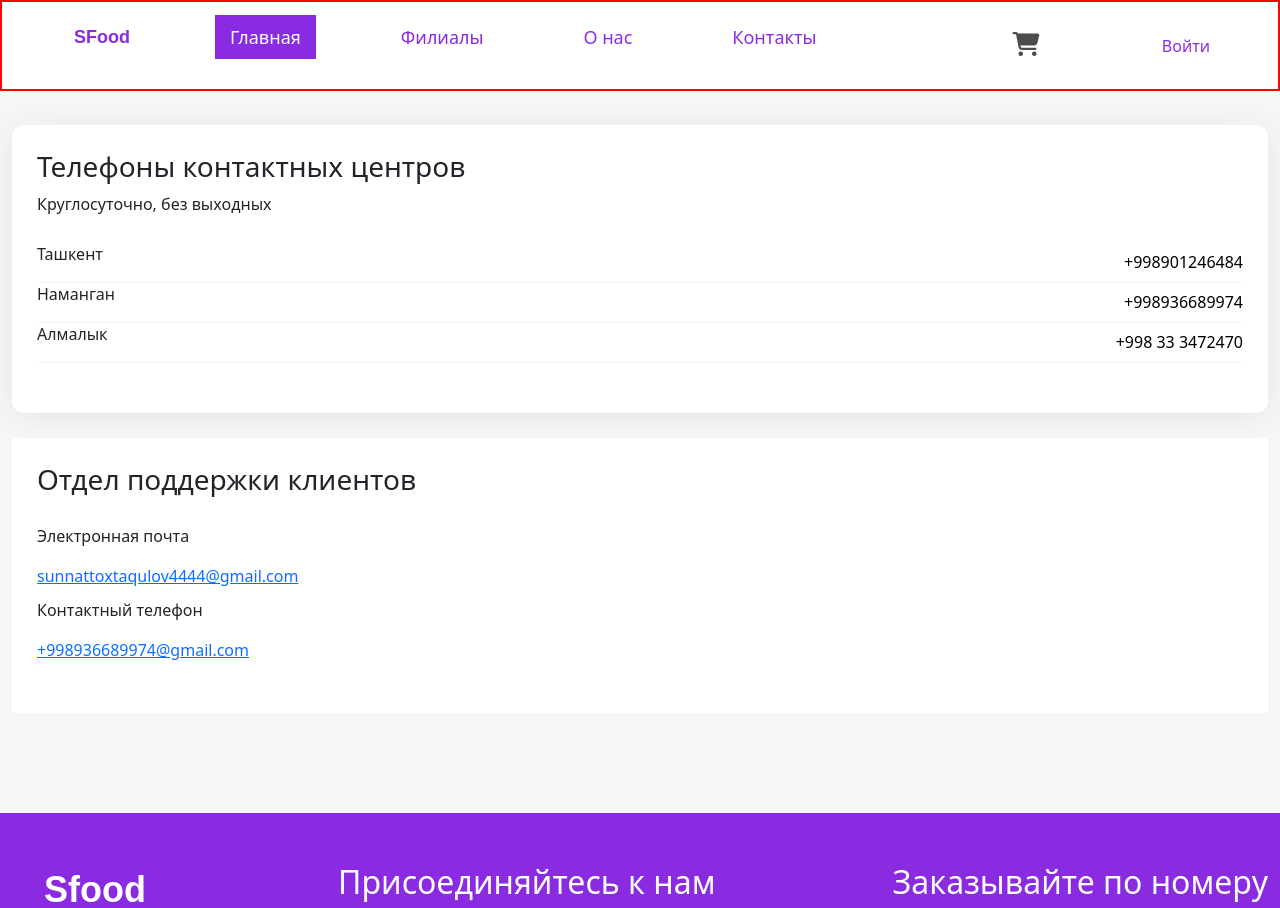
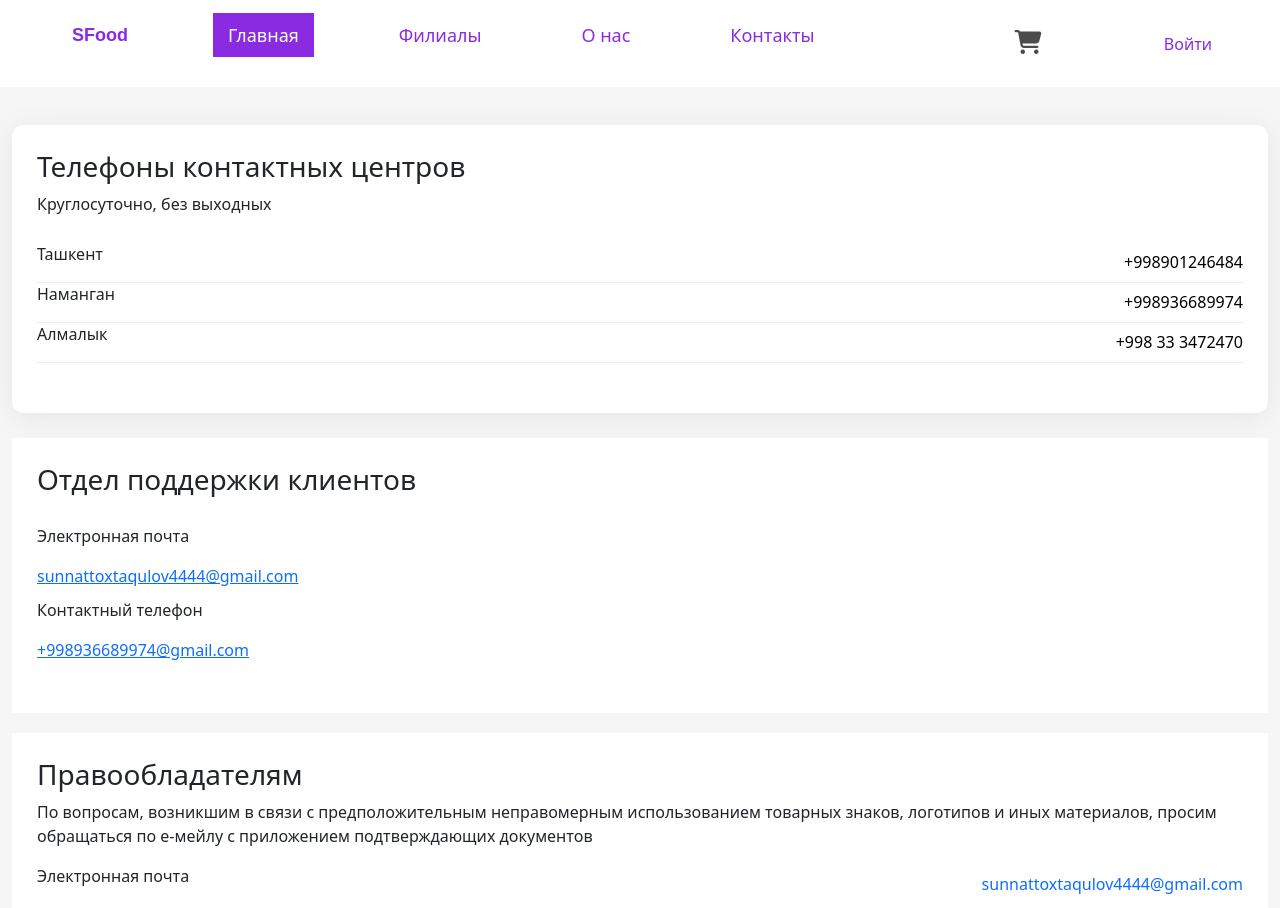
Before and after one commit to Sunnat0401/Sfood, a React (Vite) app in the folder sfood/: page /contact in a window 1280 px wide. Shown: the top 908 px of the page. Built offline with nearby package versions, Linux system fonts and the light colour scheme.

Commit message:
git add contact file

```diff
--- a/sfood/src/Components/Footer/Footer.jsx
+++ b/sfood/src/Components/Footer/Footer.jsx
@@ -1,4 +1,5 @@
 
+import { Link } from 'react-router-dom'
 import './Footer.css'
 const Footer = () => {
   return (
@@ -6,11 +7,11 @@ const Footer = () => {
         <div className="container">
                 <div className="footer-top">
                     <ul className="footer-lists">
-                        <li className="footer-list"><a href="#" className="footer-link footer-logo">Sfood</a></li>
-                        <li className="footer-list"><a href="#" className="footer-link">Главная</a></li>
-                        <li className="footer-list"><a href="#" className="footer-link">Филиалы</a></li>
-                        <li className="footer-list"><a href="#" className="footer-link">О нас</a></li>
-                        <li className="footer-list"><a href="#" className="footer-link">Контакты</a></li>
+                        <li className="footer-list"><Link to="/" className="footer-link footer-logo">Sfood</Link></li>
+                        <li className="footer-list"><Link to="/" className="footer-link">Главная</Link></li>
+                        <li className="footer-list"><Link to="/fillial" className="footer-link">Филиалы</Link></li>
+                        <li className="footer-list"><Link to="/info" className="footer-link">О нас</Link></li>
+                        <li className="footer-list"><Link  to="/contact" className="footer-link">Контакты</Link></li>
                     </ul>
                     <div className="footer-info">
                         <h2 className="footer-subtitle">Присоединяйтесь к нам</h2>
--- a/sfood/src/Components/Navbar/Navbar.css
+++ b/sfood/src/Components/Navbar/Navbar.css
@@ -3,7 +3,6 @@
     background-color: white;
     position: fixed;
     z-index: 99;
-    border: 2px solid red;
 }
 .navbar .container{
     display:flex;
--- a/sfood/src/Pages/Contact/Contact.css
+++ b/sfood/src/Pages/Contact/Contact.css
@@ -27,9 +27,12 @@
     text-decoration: none;
     color: black;
 }
-.contact-middle{
+.contact-middle, .contact-bottom{
 padding: 25px;
 background-color: #fff;
+}
+.contact-bottom{
+    margin: 20px 0;
 }
  .contact-lists{
     padding: 10px 0;
@@ -37,3 +40,11 @@ background-color: #fff;
  .contact-texts{
     padding-top: 10px;
  }
+ .contact-footer{
+    display: flex;
+    align-items: center;
+    justify-content: space-between;
+ }
+ .contact-bottom a{
+    text-decoration: none;
+ }
--- a/sfood/src/Pages/Contact/Contact.jsx
+++ b/sfood/src/Pages/Contact/Contact.jsx
@@ -40,6 +40,14 @@ const Contact = () => {
                     </li>
                 </ul>
             </div>
+            <div className="contact-bottom">
+                <h3 className="contact-title">Правообладателям</h3>
+                <p className="contact-subtext">По вопросам, возникшим в связи с предположительным неправомерным использованием товарных знаков, логотипов и иных материалов, просим обращаться по е-мейлу с приложением подтверждающих документов</p>
+                <div className="contact-footer">
+                    <p>Электронная почта</p>
+                    <a href="mailtosunnattoxtaqulov4444@gmail.com" className="contact-">sunnattoxtaqulov4444@gmail.com</a>
+                </div>
+            </div>
         </div>
         </div>
         <Footer/>
--- a/sfood/src/Pages/HomePages/HomePages.css
+++ b/sfood/src/Pages/HomePages/HomePages.css
@@ -92,6 +92,9 @@
     transition: .3s;
     width: 290px
 }
+.foods-lists:hover{
+    transform: scale(.9);
+}
 .foods-img{
     width: 230px;
     height: 180px;
--- a/sfood/src/Pages/HomePages/HomePages.jsx
+++ b/sfood/src/Pages/HomePages/HomePages.jsx
@@ -23,13 +23,13 @@ const HomePages = () => {
      <div id="carouselExample" className="carousel slide">
    <div className="carousel-inner">
      <div className="carousel-item active">
-       <img src={corusel1} className="d-block w-100" alt="..."/>
+       <img src={corusel1} className="d-block w-100" alt="text"/>
     </div>
      <div className="carousel-item">
-       <img src={corusel2} className="d-block w-100" alt="..."/>
+       <img src={corusel2} className="d-block w-100" alt="text..."/>
      </div>
     <div className="carousel-item">
-       <img src={corusel3} className="d-block w-100" alt="..."/>
+       <img src={corusel3} className="d-block w-100" alt="text..."/>
      </div>
   </div>
    <button className="carousel-control-prev" type="button" data-bs-target="#carouselExample" data-bs-slide="prev">
@@ -46,10 +46,10 @@ const HomePages = () => {
    {/* Cards */}
       <div className="card">
         <div className="container">
-          <img className='card-imgs' src={corusel1} alt="" />
-          <img className='card-imgs' src={corusel2} alt="" />
-          <img className='card-imgs' src={corusel3} alt="" />
-          <img className='card-imgs' src={cardImg} alt="" />
+          <img className='card-imgs' src={corusel1} alt="text" />
+          <img className='card-imgs' src={corusel2} alt="text" />
+          <img className='card-imgs' src={corusel3} alt="text" />
+          <img className='card-imgs' src={cardImg} alt="text" />
         </div>
       </div>
       {/* Cards */}
@@ -83,7 +83,7 @@ const HomePages = () => {
   <div className="foods">
     <div className="container">
       <div className="foods-lists">
-             <img src={foods1} alt="foods" className="foods-img" />
+             <img src={foods1} alt="tfoods" className="foods-img" />
              <h4 className="foods-title">Spicy seasoned seafood noodles</h4>
              <p className='foods-text'>Информация: лаваш мясной classic, картофель-фри, пеп</p>
              <div className="foods-info">
```
Also changed, not shown: sfood/src/Components/Footer.css (deleted).
